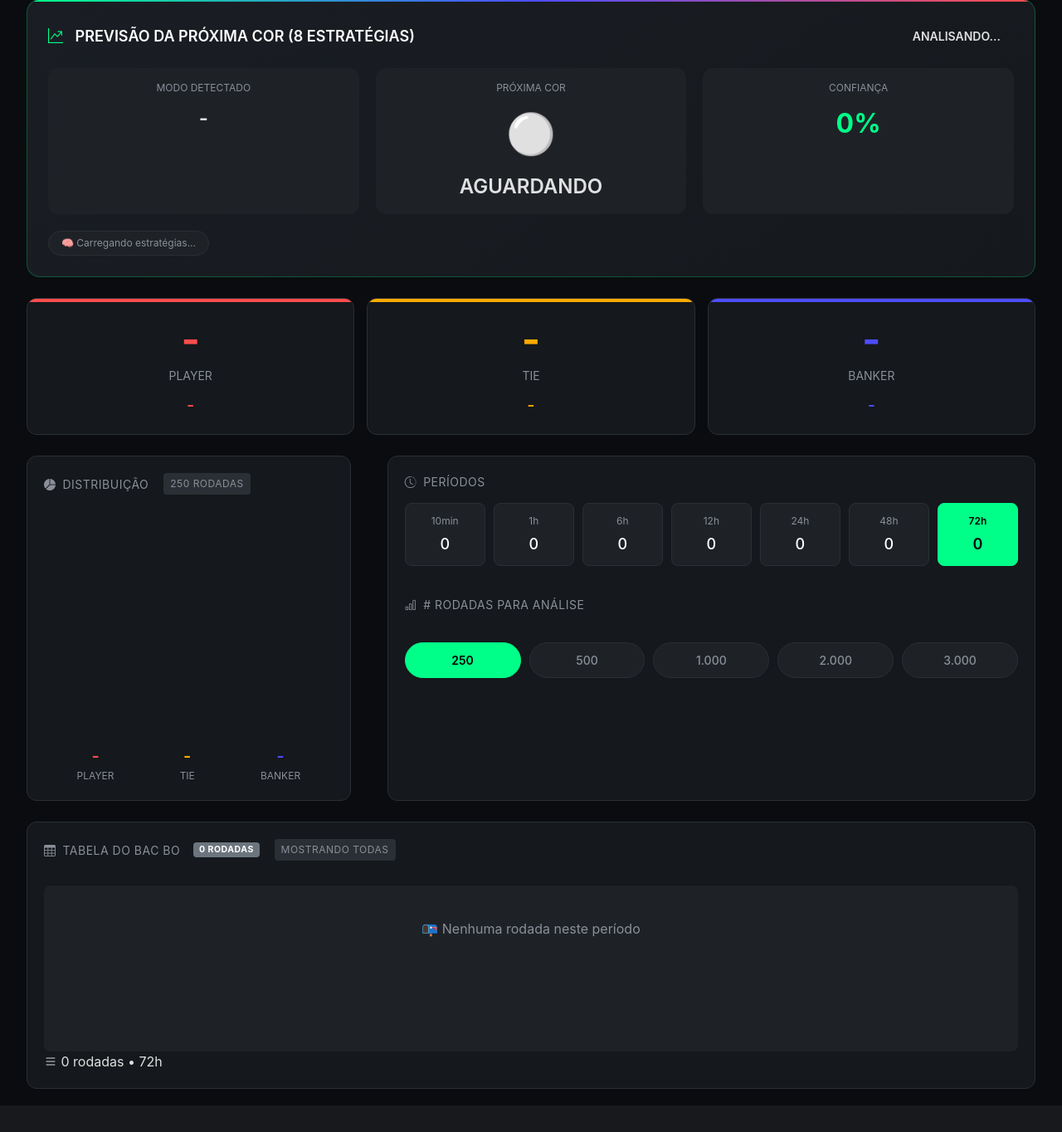
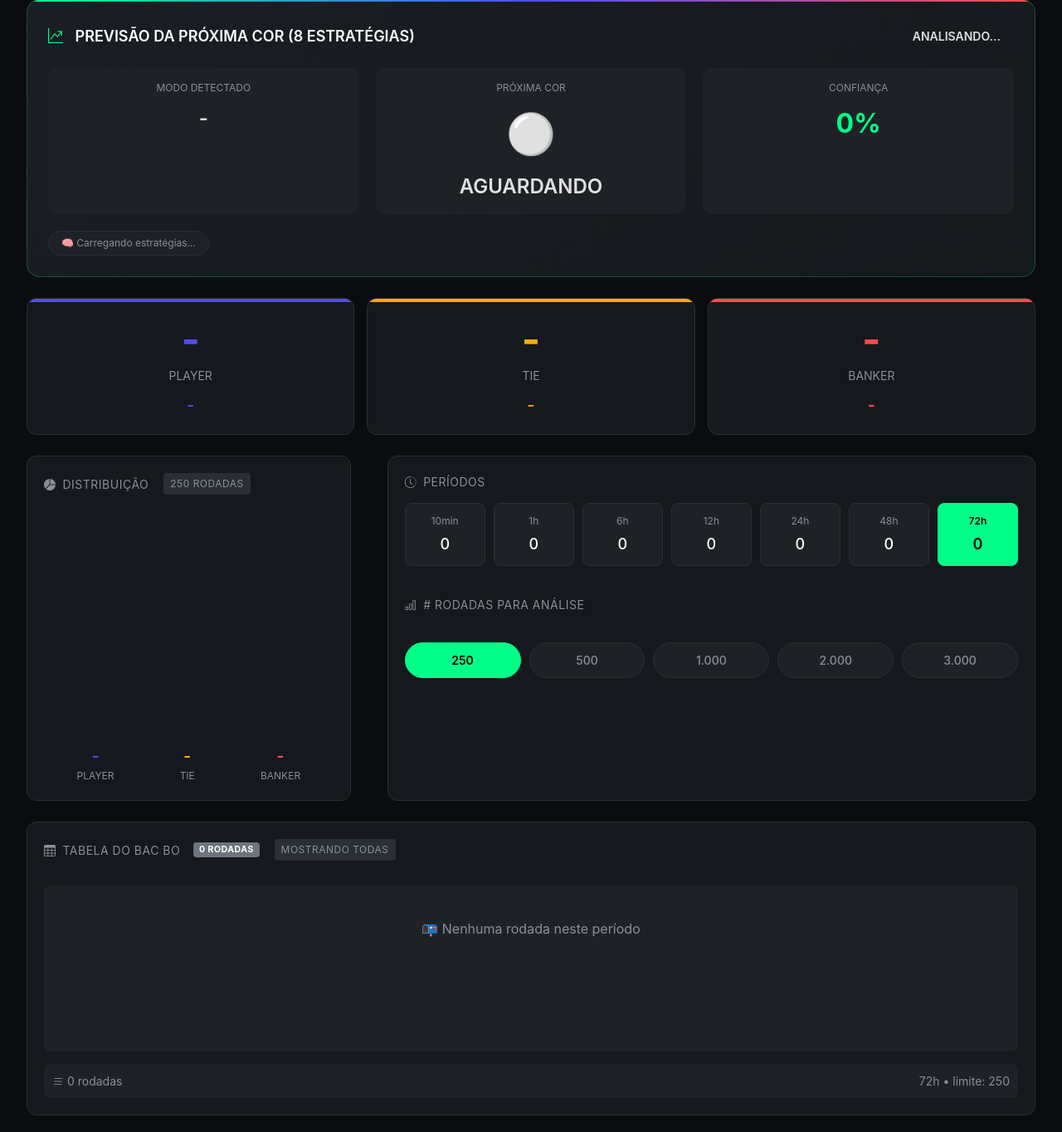
Before and after one commit to Gabrie50/bot-bacbo, a Flask app: page / in a window 1280 px wide. Shown: the part 99-1463 px from the top of the page at 83% size. Before the commit the page ends 1431 px from the top, so only its background shows below. Run offline with Flask 3, Linux system fonts and the light colour scheme; data that the repository does not hold is empty; a map, chart or similar area stays blank.

Commit message:
Update index.html

```diff
--- a/templates/index.html
+++ b/templates/index.html
@@ -275,9 +275,10 @@
             color: #8a8f99;
         }
 
-        .player-color { color: #ff4d4d; }
-        .banker-color { color: #4d4dff; }
-        .tie-color { color: #ffaa00; }
+        /* CORES CORRIGIDAS: Banker = Vermelho, Player = Azul */
+        .banker-color { color: #ff4d4d; }  /* Vermelho */
+        .player-color { color: #4d4dff; }  /* Azul */
+        .tie-color { color: #ffaa00; }      /* Amarelo */
 
         /* Cards de período */
         .period-grid {
@@ -359,9 +360,9 @@
             height: 4px;
         }
 
-        .distribuicao-card.player::before { background: #ff4d4d; }
-        .distribuicao-card.tie::before { background: #ffaa00; }
-        .distribuicao-card.banker::before { background: #4d4dff; }
+        .distribuicao-card.player::before { background: #4d4dff; }  /* Azul */
+        .distribuicao-card.tie::before { background: #ffaa00; }    /* Amarelo */
+        .distribuicao-card.banker::before { background: #ff4d4d; } /* Vermelho */
 
         .distribuicao-numero {
             font-size: 48px;
@@ -441,9 +442,10 @@
             justify-content: space-between;
         }
 
-        .numero-player { border-left: 3px solid #ff4d4d; }
-        .numero-banker { border-left: 3px solid #4d4dff; }
-        .numero-tie { border-left: 3px solid #ffaa00; }
+        /* CORES NAS BORDAS */
+        .numero-player { border-left: 3px solid #4d4dff; }  /* Azul */
+        .numero-banker { border-left: 3px solid #ff4d4d; }  /* Vermelho */
+        .numero-tie { border-left: 3px solid #ffaa00; }     /* Amarelo */
 
         .numero-extremo {
             background: #ffaa0010;
@@ -475,6 +477,18 @@
             border-radius: 4px;
             font-size: 12px;
             margin-left: 10px;
+        }
+
+        /* Total período */
+        .total-info {
+            margin-top: 15px;
+            padding: 10px;
+            background: #1e2227;
+            border-radius: 8px;
+            color: #8a8f99;
+            font-size: 14px;
+            display: flex;
+            justify-content: space-between;
         }
 
         /* Responsividade */
@@ -645,8 +659,8 @@
 
             <!-- Total do período -->
             <div class="total-info" id="totalPeriodo">
-                <i class="bi bi-list"></i> <span id="totalRodadasPeriodo">0</span> rodadas • <span id="periodoAtualTexto">72h</span>
-                <span class="ms-3" id="distribuicaoResumo"></span>
+                <span><i class="bi bi-list"></i> <span id="totalRodadasPeriodo">0</span> rodadas</span>
+                <span><span id="periodoAtualTexto">72h</span> • limite: <span id="limiteAtual">250</span></span>
             </div>
         </div>
     </div>
@@ -699,6 +713,7 @@
 
             document.getElementById('modoExibicao').textContent = `${periodoAtual}h • ${limite} rodadas`;
             document.getElementById('pizzaInfo').textContent = `${limite} rodadas`;
+            document.getElementById('limiteAtual').textContent = limite;
 
             calcularDistribuicao();
             atualizarGrade();
@@ -776,6 +791,8 @@
 
         async function atualizarDados() {
             try {
+                console.log('🔄 Atualizando dados...', periodoAtual);
+
                 const [statsRes, tabelaRes] = await Promise.all([
                     fetch('/api/stats'),
                     fetch(`/api/tabela/${periodoAtual}`)
@@ -785,6 +802,7 @@
                 const tabela = await tabelaRes.json();
 
                 dadosCompletos = tabela;
+                console.log(`📊 Recebidas ${dadosCompletos.length} rodadas`);
 
                 periodos.forEach(p => {
                     const el = document.getElementById(`period-${p.label}`);
@@ -810,8 +828,13 @@
                     document.getElementById('modoAlgoritmo').className = `modo-badge modo-${p.modo.toLowerCase()}`;
                     document.getElementById('modoDescricao').textContent = p.modo;
 
-                    // Previsão
-                    document.getElementById('proximaCorSimbolo').textContent = p.simbolo;
+                    // Previsão (CORRIGIDO: símbolos)
+                    let simbolo = '⚪';
+                    if (p.previsao === 'PLAYER') simbolo = '🔵';  // Azul para Player
+                    if (p.previsao === 'BANKER') simbolo = '🔴';  // Vermelho para Banker
+                    if (p.previsao === 'TIE') simbolo = '🟡';      // Amarelo para Tie
+
+                    document.getElementById('proximaCorSimbolo').textContent = simbolo;
                     document.getElementById('proximaCorTexto').textContent = p.previsao;
                     document.getElementById('confianca').textContent = p.confianca + '%';
 
@@ -829,11 +852,7 @@
 
                     // Delay
                     const delayDiv = document.getElementById('delayWarning');
-                    if (p.delay_ativo) {
-                        delayDiv.style.display = 'block';
-                    } else {
-                        delayDiv.style.display = 'none';
-                    }
+                    delayDiv.style.display = p.delay_ativo ? 'block' : 'none';
                 }
 
                 if (stats.ultima_atualizacao) {
@@ -844,10 +863,10 @@
                 document.getElementById('totalRodadasPeriodo').textContent = dadosCompletos.length;
 
             } catch (error) {
-                console.error('Erro ao atualizar:', error);
+                console.error('❌ Erro ao atualizar:', error);
                 document.getElementById('numerosGrid').innerHTML = `
                     <div class="loading" style="color: #ff4d4d;">
-                        <i class="bi bi-exclamation-triangle"></i> Erro ao carregar dados
+                        <i class="bi bi-exclamation-triangle"></i> Erro: ${error.message}
                     </div>
                 `;
             }
@@ -862,7 +881,7 @@
                     labels: ['Player', 'Tie', 'Banker'],
                     datasets: [{
                         data: [player, tie, banker],
-                        backgroundColor: ['#ff4d4d', '#ffaa00', '#4d4dff'],
+                        backgroundColor: ['#4d4dff', '#ffaa00', '#ff4d4d'], // Azul, Amarelo, Vermelho
                         borderColor: '#15181c',
                         borderWidth: 2
                     }]
@@ -898,14 +917,25 @@
 
             let html = '';
             data.forEach(item => {
-                let classeNumero = 'numero-' + item.resultado.toLowerCase();
+                // CORRIGIDO: Player = Azul, Banker = Vermelho
+                let classeNumero = '';
+                if (item.resultado === 'PLAYER') classeNumero = 'numero-player';
+                else if (item.resultado === 'BANKER') classeNumero = 'numero-banker';
+                else classeNumero = 'numero-tie';
+
                 const isExtremo = item.player >= 10 || item.banker >= 10;
                 if (isExtremo) classeNumero += ' numero-extremo';
+
+                // CORRIGIDO: símbolos
+                let simbolo = '⚪';
+                if (item.resultado === 'PLAYER') simbolo = '🔵';
+                else if (item.resultado === 'BANKER') simbolo = '🔴';
+                else if (item.resultado === 'TIE') simbolo = '🟡';
 
                 html += `
                     <div class="numero-item ${classeNumero}">
                         <span>${item.player} vs ${item.banker}</span>
-                        <span class="resultado-cor">${item.cor}</span>
+                        <span>${simbolo}</span>
                     </div>
                 `;
             });
```
